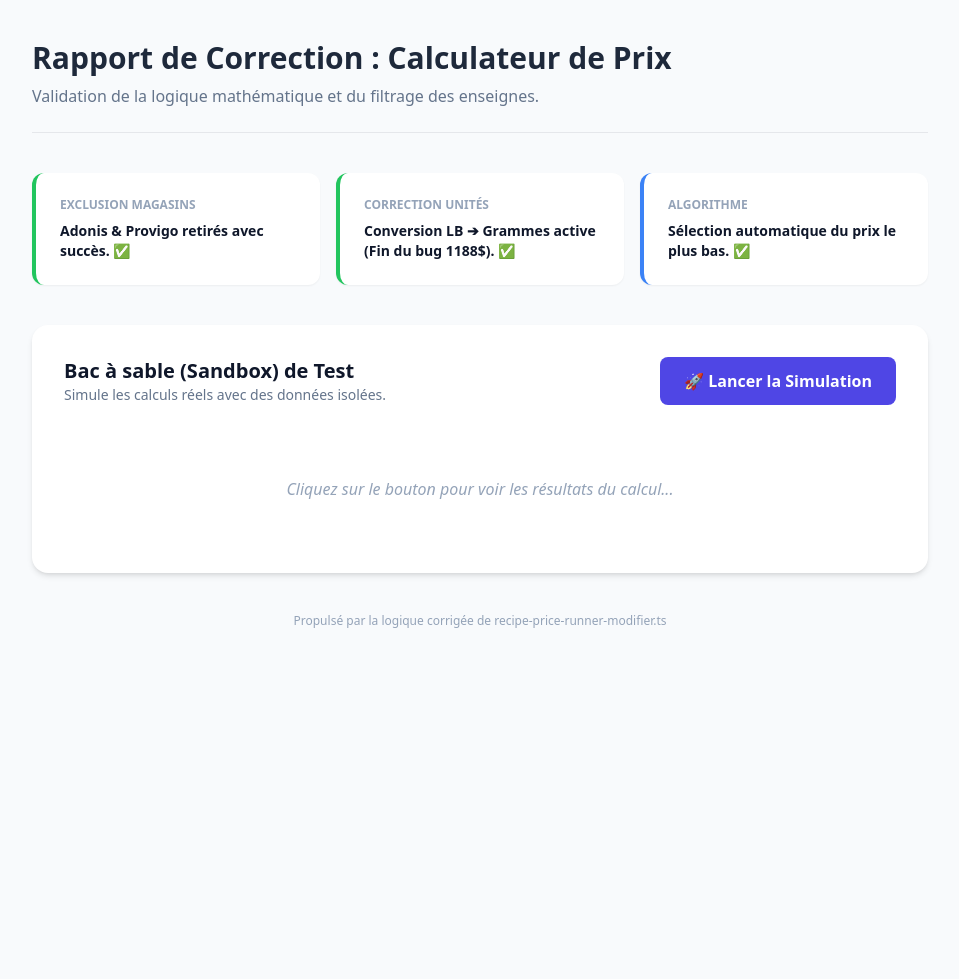
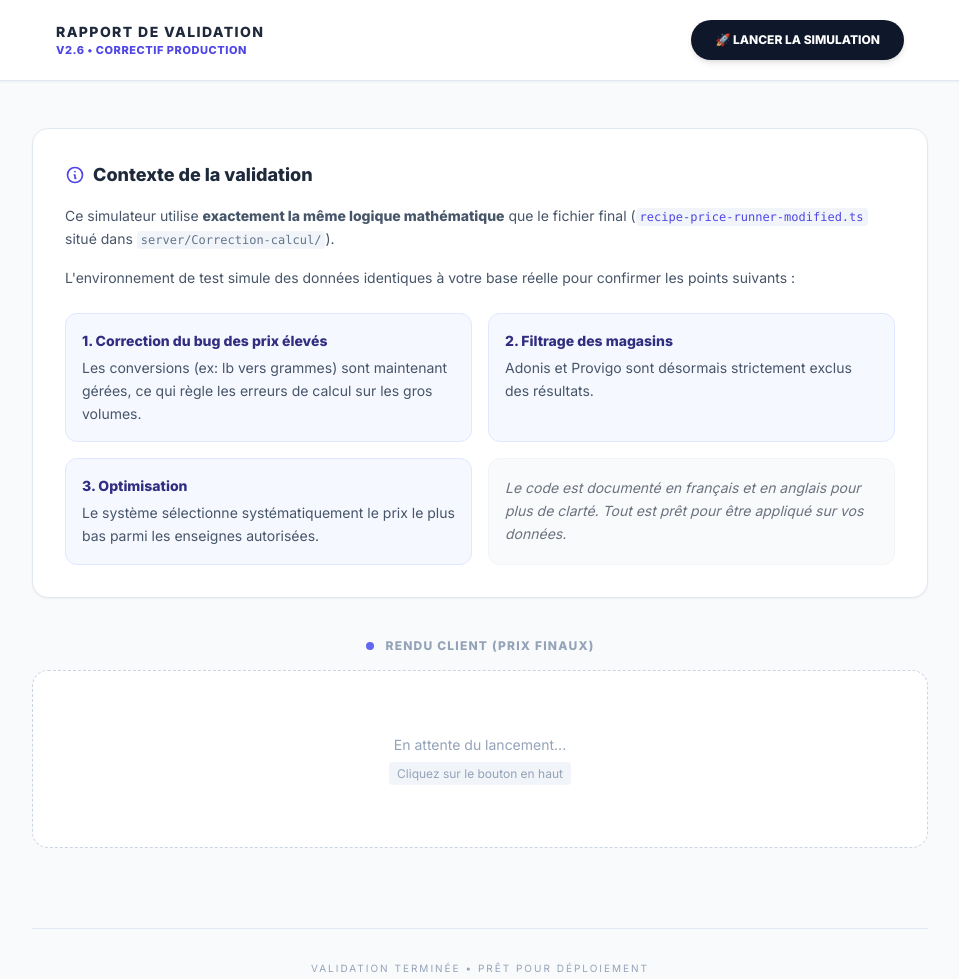
Before and after one commit to Demo-proyects/recipe-price-runner-modifier, a website: page index.html in a window 1280 px wide. Shown: the whole page, without its empty margins (160-1119 px from the left). Before the commit the page ends 800 px from the top, so only its background shows below. Drawn offline with nearby package versions, Linux system fonts and the light colour scheme.

Commit message:
Update index.html

```diff
--- a/index.html
+++ b/index.html
@@ -5,99 +5,156 @@
     <meta name="viewport" content="width=device-width, initial-scale=1.0">
     <title>Validation Technique - Recipe Price Runner</title>
     <script src="https://cdn.tailwindcss.com"></script>
+    <link href="https://fonts.googleapis.com/css2?family=Inter:wght@300;400;500;600;800&display=swap" rel="stylesheet">
+    <style>
+        body { font-family: 'Inter', sans-serif; }
+
+        /* Header Flouté */
+        .glass-header {
+            backdrop-filter: blur(12px);
+            background: rgba(255, 255, 255, 0.9);
+            border-bottom: 1px solid #e2e8f0;
+        }
+
+        /* Animations douces */
+        .fade-in { animation: fadeIn 0.5s ease-in; }
+        @keyframes fadeIn { from { opacity: 0; transform: translateY(10px); } to { opacity: 1; transform: translateY(0); } }
+    </style>
 </head>
-<body class="bg-slate-50 text-slate-900 font-sans p-4 md:p-10">
+<body class="bg-[#f8fafc] text-slate-900 px-4 md:px-0">
 
-    <div class="max-w-4xl mx-auto">
-        <header class="mb-10 border-b pb-6">
-            <h1 class="text-3xl font-bold text-slate-800">Rapport de Correction : Calculateur de Prix</h1>
-            <p class="text-slate-500 mt-2">Validation de la logique mathématique et du filtrage des enseignes.</p>
-        </header>
-
-        <section class="grid md:grid-cols-3 gap-4 mb-10">
-            <div class="bg-white p-6 rounded-xl shadow-sm border-l-4 border-green-500">
-                <h3 class="text-xs font-bold uppercase text-slate-400 mb-2">Exclusion Magasins</h3>
-                <p class="text-sm font-semibold">Adonis & Provigo retirés avec succès. ✅</p>
-            </div>
-            <div class="bg-white p-6 rounded-xl shadow-sm border-l-4 border-green-500">
-                <h3 class="text-xs font-bold uppercase text-slate-400 mb-2">Correction Unités</h3>
-                <p class="text-sm font-semibold">Conversion LB ➔ Grammes active (Fin du bug 1188$). ✅</p>
-            </div>
-            <div class="bg-white p-6 rounded-xl shadow-sm border-l-4 border-blue-500">
-                <h3 class="text-xs font-bold uppercase text-slate-400 mb-2">Algorithme</h3>
-                <p class="text-sm font-semibold">Sélection automatique du prix le plus bas. ✅</p>
-            </div>
-        </section>
-
-        <main class="bg-white rounded-2xl shadow-md p-8">
-            <div class="flex items-center justify-between mb-8">
-                <div>
-                    <h2 class="text-xl font-bold">Bac à sable (Sandbox) de Test</h2>
-                    <p class="text-sm text-slate-500">Simule les calculs réels avec des données isolées.</p>
-                </div>
-                <button onclick="runTest()" id="btnRun" class="bg-indigo-600 hover:bg-indigo-700 text-white px-6 py-3 rounded-lg font-bold transition-all flex items-center gap-2">
-                    🚀 Lancer la Simulation
-                </button>
+    <header class="fixed top-0 left-0 w-full z-50 glass-header shadow-sm">
+        <div class="max-w-4xl mx-auto px-6 h-20 flex justify-between items-center">
+            <div>
+                <h1 class="text-sm font-black tracking-widest uppercase text-slate-800">Rapport de Validation</h1>
+                <p class="text-[11px] text-indigo-600 uppercase font-bold tracking-wider">v2.6 • Correctif Production</p>
             </div>
 
-            <div id="logicExplanation" class="hidden mb-8 p-4 bg-indigo-50 border border-indigo-100 rounded-lg text-sm text-indigo-800">
-                <p><strong>Note technique :</strong> Le système détecte que le bœuf est vendu en "LB" mais que la recette en demande 1200g. Il convertit 1lb en 454g, calcule le prix au gramme (ex: 0.01$/g), et multiplie par 1200. Le résultat final est maintenant cohérent (~12$ à 15$) au lieu d'afficher 1200$.</p>
+            <button onclick="runTest()" id="btnRun" class="bg-slate-900 hover:bg-black text-white px-6 py-3 rounded-full text-xs font-bold transition-all shadow-md hover:shadow-lg active:scale-95 flex items-center gap-3">
+                <span id="btnText">🚀 LANCER LA SIMULATION</span>
+            </button>
+        </div>
+    </header>
+
+    <div class="max-w-4xl mx-auto pt-32 pb-20">
+
+        <div class="bg-white rounded-2xl p-8 border border-slate-200 shadow-sm mb-10 fade-in">
+            <h2 class="text-lg font-bold text-slate-800 mb-4 flex items-center gap-2">
+                <svg xmlns="http://www.w3.org/2000/svg" class="h-5 w-5 text-indigo-600" fill="none" viewBox="0 0 24 24" stroke="currentColor">
+                    <path stroke-linecap="round" stroke-linejoin="round" stroke-width="2" d="M13 16h-1v-4h-1m1-4h.01M21 12a9 9 0 11-18 0 9 9 0 0118 0z" />
+                </svg>
+                Contexte de la validation
+            </h2>
+            <div class="text-slate-600 text-sm leading-relaxed space-y-4">
+                <p>
+                    Ce simulateur utilise <strong>exactement la même logique mathématique</strong> que le fichier final
+                    (<code class="bg-slate-100 px-1 py-0.5 rounded text-indigo-600 font-mono text-xs">recipe-price-runner-modified.ts</code>
+                    situé dans <code class="bg-slate-100 px-1 py-0.5 rounded text-slate-500 font-mono text-xs">server/Correction-calcul/</code>).
+                </p>
+                <p>
+                    L'environnement de test simule des données identiques à votre base réelle pour confirmer les points suivants :
+                </p>
+                <ul class="grid md:grid-cols-2 gap-4 pt-2">
+                    <li class="bg-indigo-50/50 p-4 rounded-xl border border-indigo-100">
+                        <strong class="text-indigo-900 block mb-1">1. Correction du bug des prix élevés</strong>
+                        Les conversions (ex: lb vers grammes) sont maintenant gérées, ce qui règle les erreurs de calcul sur les gros volumes.
+                    </li>
+                    <li class="bg-indigo-50/50 p-4 rounded-xl border border-indigo-100">
+                        <strong class="text-indigo-900 block mb-1">2. Filtrage des magasins</strong>
+                        Adonis et Provigo sont désormais strictement exclus des résultats.
+                    </li>
+                    <li class="bg-indigo-50/50 p-4 rounded-xl border border-indigo-100">
+                        <strong class="text-indigo-900 block mb-1">3. Optimisation</strong>
+                        Le système sélectionne systématiquement le prix le plus bas parmi les enseignes autorisées.
+                    </li>
+                    <li class="bg-gray-50 p-4 rounded-xl border border-gray-100 flex items-center text-gray-500 italic">
+                        Le code est documenté en français et en anglais pour plus de clarté. Tout est prêt pour être appliqué sur vos données.
+                    </li>
+                </ul>
+            </div>
+        </div>
+
+        <div>
+            <div class="flex items-center gap-3 mb-4 justify-center">
+                <div class="w-2 h-2 rounded-full bg-indigo-500"></div>
+                <h2 class="text-xs font-bold uppercase tracking-widest text-slate-400">Rendu Client (Prix finaux)</h2>
             </div>
 
-            <div id="resultsArea" class="space-y-6">
-                <div class="text-center py-10 text-slate-400 italic">
-                    Cliquez sur le bouton pour voir les résultats du calcul...
+            <div id="resultsArea" class="space-y-4">
+                <div class="text-center py-16 bg-white rounded-2xl border border-dashed border-slate-300 text-slate-400 text-sm">
+                    <p class="mb-2">En attente du lancement...</p>
+                    <span class="text-xs bg-slate-100 px-2 py-1 rounded">Cliquez sur le bouton en haut</span>
                 </div>
             </div>
-        </main>
+        </div>
 
-        <footer class="mt-10 text-center text-slate-400 text-xs">
-            Propulsé par la logique corrigée de recipe-price-runner-modifier.ts
+        <footer class="mt-20 border-t border-slate-200 pt-8 text-center">
+            <p class="text-slate-400 text-[10px] uppercase tracking-[0.2em]">Validation terminée • Prêt pour déploiement</p>
         </footer>
     </div>
 
     <script>
         async function runTest() {
             const btn = document.getElementById('btnRun');
+            const btnText = document.getElementById('btnText');
             const resultsArea = document.getElementById('resultsArea');
-            const explanation = document.getElementById('logicExplanation');
 
+            // État de chargement
             btn.disabled = true;
-            btn.innerHTML = "Calcul en cours...";
-            resultsArea.innerHTML = '<div class="flex justify-center p-10"><div class="animate-spin rounded-full h-8 w-8 border-b-2 border-indigo-600"></div></div>';
+            btnText.innerHTML = "CALCUL EN COURS...";
+            btn.classList.add('opacity-75');
+
+            resultsArea.innerHTML = `
+                <div class="flex flex-col items-center justify-center p-10 space-y-4">
+                    <div class="animate-spin rounded-full h-8 w-8 border-b-2 border-indigo-600"></div>
+                    <span class="text-xs text-slate-400 uppercase tracking-widest">Traitement Serveur...</span>
+                </div>`;
 
             try {
-                // Utilisation de ton serveur TS-Node
-                const response = await fetch('http://localhost:3000/api/run-calculation', { method: 'POST' });
+                // Appel à ton serveur local
+                const response = await fetch('http://localhost:3000/api/run-calculation', {
+                    method: 'POST',
+                    headers: { 'Content-Type': 'application/json' }
+                });
+
+                if (!response.ok) throw new Error("Erreur réseau");
+
                 const data = await response.json();
 
-                explanation.classList.remove('hidden');
-                resultsArea.innerHTML = ""; // Vider
+                // Affichage des Cartes uniquement
+                resultsArea.innerHTML = "";
 
-                data.results.forEach(recipe => {
+                data.results.forEach((recipe, index) => {
+                    const isN_A = recipe.bestPrice === 'N/A';
+
+                    // Création de la carte HTML
                     const card = document.createElement('div');
-                    card.className = "border rounded-xl p-5 hover:border-indigo-200 transition-colors";
-
-                    const isN_A = recipe.bestPrice === 'N/A';
+                    card.className = `bg-white border ${isN_A ? 'border-red-100' : 'border-indigo-50'} rounded-xl p-6 shadow-sm mb-4 transition-all hover:shadow-md fade-in`;
+                    card.style.animationDelay = `${index * 100}ms`; // Effet cascade
 
                     card.innerHTML = `
                         <div class="flex justify-between items-start mb-4">
                             <div>
-                                <h4 class="font-bold text-lg">${recipe.recipeName}</h4>
-                                <span class="text-xs px-2 py-1 rounded ${isN_A ? 'bg-red-100 text-red-700' : 'bg-green-100 text-green-700'} font-bold uppercase">
-                                    ${isN_A ? '❌ Incomplet' : '✅ Prix Optimisé'}
-                                </span>
+                                <h4 class="font-bold text-slate-800 text-lg">${recipe.recipeName}</h4>
+                                <div class="mt-1 flex gap-2">
+                                    <span class="text-[10px] px-2 py-1 rounded font-bold uppercase tracking-wider ${isN_A ? 'bg-red-50 text-red-600' : 'bg-green-50 text-green-700'}">
+                                        ${isN_A ? '⚠️ Incomplet' : '✅ Optimisé'}
+                                    </span>
+                                </div>
                             </div>
                             <div class="text-right">
-                                <div class="text-2xl font-black text-indigo-600">${isN_A ? '---' : recipe.bestPrice + ' $'}</div>
-                                <div class="text-xs text-slate-400">Meilleure option : ${recipe.bestStore}</div>
+                                <div class="text-2xl font-black text-slate-900 tracking-tight">${isN_A ? '---' : recipe.bestPrice + '<span class="text-sm text-slate-400 font-normal">$</span>'}</div>
+                                <div class="text-[10px] text-indigo-500 uppercase font-bold tracking-widest mt-1">${recipe.bestStore}</div>
                             </div>
                         </div>
-                        <div class="text-xs space-y-1 text-slate-500 border-t pt-3">
+
+                        <div class="bg-slate-50 rounded-lg p-3 text-xs space-y-2 border border-slate-100">
                             ${recipe.storeDetails.map(store => `
-                                <div class="flex justify-between">
-                                    <span>${store.storeName}</span>
-                                    <span class="${store.isComplete ? 'text-slate-700' : 'text-red-400'}">${store.total} ${store.isComplete ? '$' : '(Manquant)'}</span>
+                                <div class="flex justify-between items-center ${store.isComplete ? '' : 'opacity-40'}">
+                                    <span class="font-medium text-slate-600">${store.storeName}</span>
+                                    <span class="font-mono ${store.isComplete ? 'text-slate-900 font-semibold' : 'text-red-400 italic'}">
+                                        ${store.isComplete ? store.total + ' $' : 'Manquant'}
+                                    </span>
                                 </div>
                             `).join('')}
                         </div>
@@ -105,16 +162,33 @@
                     resultsArea.appendChild(card);
                 });
 
-                btn.innerHTML = "✅ Calcul Terminé";
-                btn.classList.replace('bg-indigo-600', 'bg-green-600');
+                // Fin du chargement (Succès)
+                btnText.innerHTML = "✅ VALIDATION RÉUSSIE";
+                btn.classList.replace('bg-slate-900', 'bg-green-600');
+                btn.classList.remove('opacity-75');
+
+                setTimeout(() => {
+                    btn.disabled = false;
+                    btnText.innerHTML = "🚀 RELANCER LA SIMULATION";
+                    btn.classList.replace('bg-green-600', 'bg-slate-900');
+                }, 4000);
 
             } catch (err) {
+                console.error(err);
+                // Gestion d'erreur
                 resultsArea.innerHTML = `
-                    <div class="bg-red-50 text-red-700 p-4 rounded-lg text-sm">
-                        <strong>Erreur :</strong> Impossible de contacter le serveur. Lancez <code>npx ts-node server.ts</code> dans votre terminal.
+                    <div class="bg-red-50 text-red-800 p-6 rounded-xl border border-red-200 shadow-sm text-center">
+                        <strong class="flex items-center justify-center gap-2 mb-2">
+                            <svg class="w-5 h-5" fill="none" stroke="currentColor" viewBox="0 0 24 24"><path stroke-linecap="round" stroke-linejoin="round" stroke-width="2" d="M12 8v4m0 4h.01M21 12a9 9 0 11-18 0 9 9 0 0118 0z"></path></svg>
+                            Erreur de connexion
+                        </strong>
+                        <p class="text-sm opacity-80">Impossible de joindre le serveur de calcul.</p>
+                        <p class="text-xs mt-2 font-mono bg-red-100 p-2 rounded inline-block">Vérifiez que "npm run start" est lancé.</p>
                     </div>`;
+
                 btn.disabled = false;
-                btn.innerHTML = "Réessayer";
+                btnText.innerHTML = "RÉESSAYER";
+                btn.classList.remove('opacity-75');
             }
         }
     </script>
```
